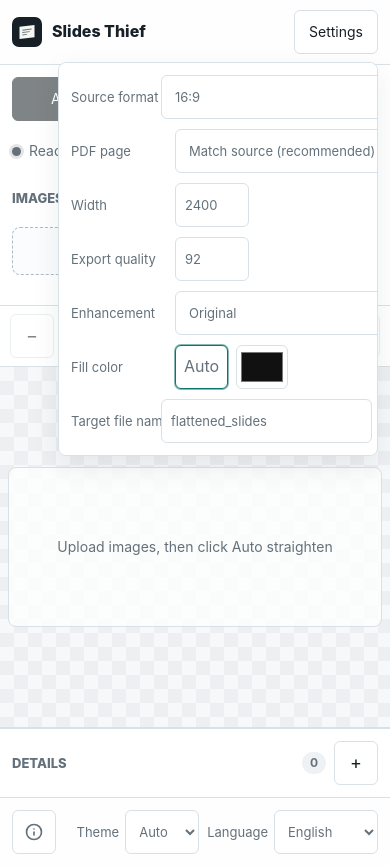
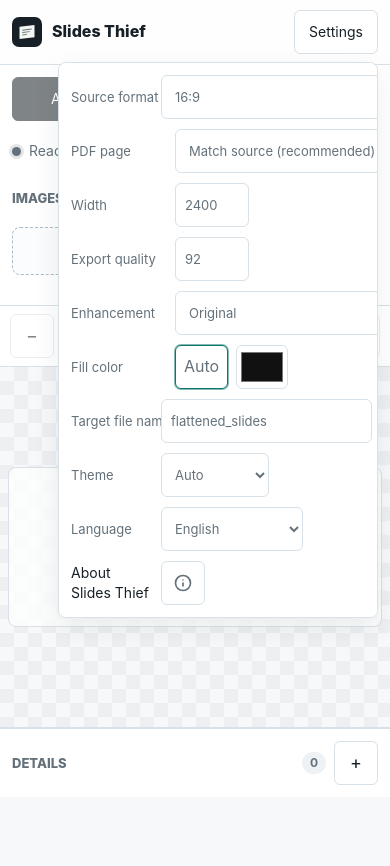
Before and after one commit to waittim/Slides-Thief, a Next.js app in the folder site/: page / in a window 390 px wide. Both pictures are taken after a click on the heading "Settings". After the commit the page ends 844 px from the top, so only its background shows below. Built offline with nearby package versions, Linux system fonts and the light colour scheme.

Commit message:
feat(site): fold theme, language and info controls into settings popover on mobile/tablet

```diff
--- a/site/app/SlidesThiefApp.tsx
+++ b/site/app/SlidesThiefApp.tsx
@@ -2852,6 +2852,40 @@
                   />
                   <span className="fileSuffix">.pdf</span>
                 </label>
+                <label className="themeSetting settingsMenuTheme">
+                  <span>{text.theme}</span>
+                  <select value={theme} onChange={(event) => setTheme(event.target.value as ThemeValue)}>
+                    <option value="auto">{text.auto}</option>
+                    <option value="light">{text.light}</option>
+                    <option value="dark">{text.dark}</option>
+                  </select>
+                </label>
+                <label className="languageSetting settingsMenuLanguage">
+                  <span>{text.language}</span>
+                  <select value={locale} onChange={(event) => setLocale(event.target.value as LocaleValue)}>
+                    {localeOptions.map((option) => (
+                      <option key={option.value} value={option.value}>
+                        {option.label}
+                      </option>
+                    ))}
+                  </select>
+                </label>
+                <div className="infoSetting settingsMenuInfo">
+                  <span>{text.infoTitle}</span>
+                  <button
+                    type="button"
+                    className="icon infoButton"
+                    title={text.infoTitle}
+                    aria-label={text.infoTitle}
+                    onClick={() => setIsInfoOpen(true)}
+                  >
+                    <svg width="18" height="18" viewBox="0 0 24 24" fill="none" stroke="currentColor" strokeWidth="2.2" strokeLinecap="round" strokeLinejoin="round">
+                      <circle cx="12" cy="12" r="10" />
+                      <path d="M12 16v-4" />
+                      <path d="M12 8h.01" />
+                    </svg>
+                  </button>
+                </div>
               </div>
             )}
           </details>
--- a/site/app/globals.css
+++ b/site/app/globals.css
@@ -341,6 +341,12 @@
   justify-self: start;
 }
 
+.settingsMenuBody > .settingsMenuTheme,
+.settingsMenuBody > .settingsMenuLanguage,
+.settingsMenuBody > .settingsMenuInfo {
+  display: none;
+}
+
 .settings:has(.moreSettings[open]) {
   overflow: visible;
 }
@@ -1072,11 +1078,10 @@
     overflow-x: hidden;
     overflow-y: visible;
     grid-template-columns: minmax(0, 1fr);
-    grid-template-rows: auto auto auto;
+    grid-template-rows: auto minmax(0, 1fr);
     grid-template-areas:
       "topbar"
-      "shell"
-      "prefs";
+      "shell";
   }
 
   .topbar {
@@ -1085,17 +1090,7 @@
   }
 
   .prefsBar {
-    min-height: 0;
-    display: flex;
-    align-items: center;
-    justify-content: flex-start;
-    gap: 8px;
-    padding: 12px max(12px, env(safe-area-inset-right)) max(12px, env(safe-area-inset-bottom))
-      max(12px, env(safe-area-inset-left));
-    border-bottom: 0;
-    border-top: 1px solid var(--line);
-    position: relative;
-    top: auto;
+    display: none;
   }
 
   .prefsBar .infoButton {
@@ -1300,7 +1295,10 @@
 
   .settingsMenuBody > .ratioSetting,
   .settingsMenuBody > .sourceCustomSetting,
-  .settingsMenuBody > .pdfNameSetting {
+  .settingsMenuBody > .pdfNameSetting,
+  .settingsMenuBody > .settingsMenuTheme,
+  .settingsMenuBody > .settingsMenuLanguage,
+  .settingsMenuBody > .settingsMenuInfo {
     display: grid;
     grid-template-columns: 82px minmax(0, 1fr);
     align-items: center;
```
Also changed, not shown: 3 other files (tests, documents, lock files or other folders).
